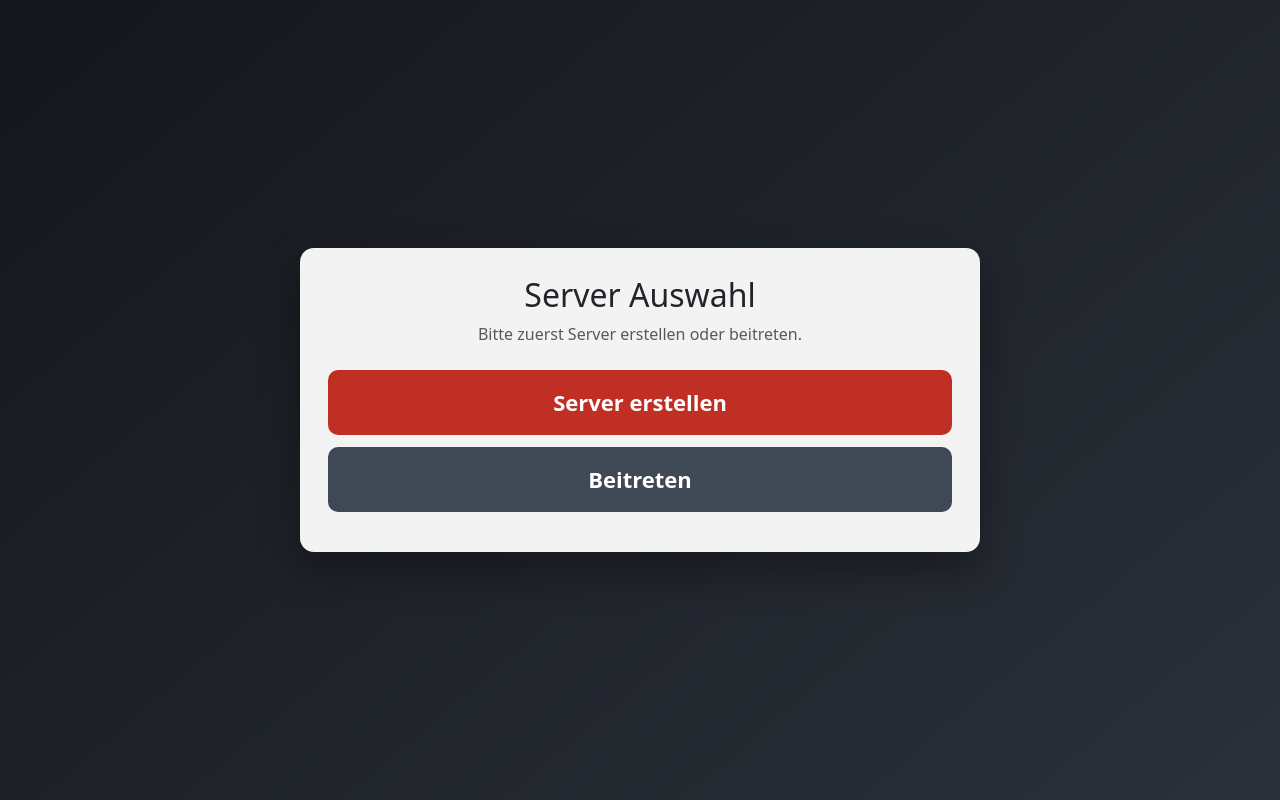
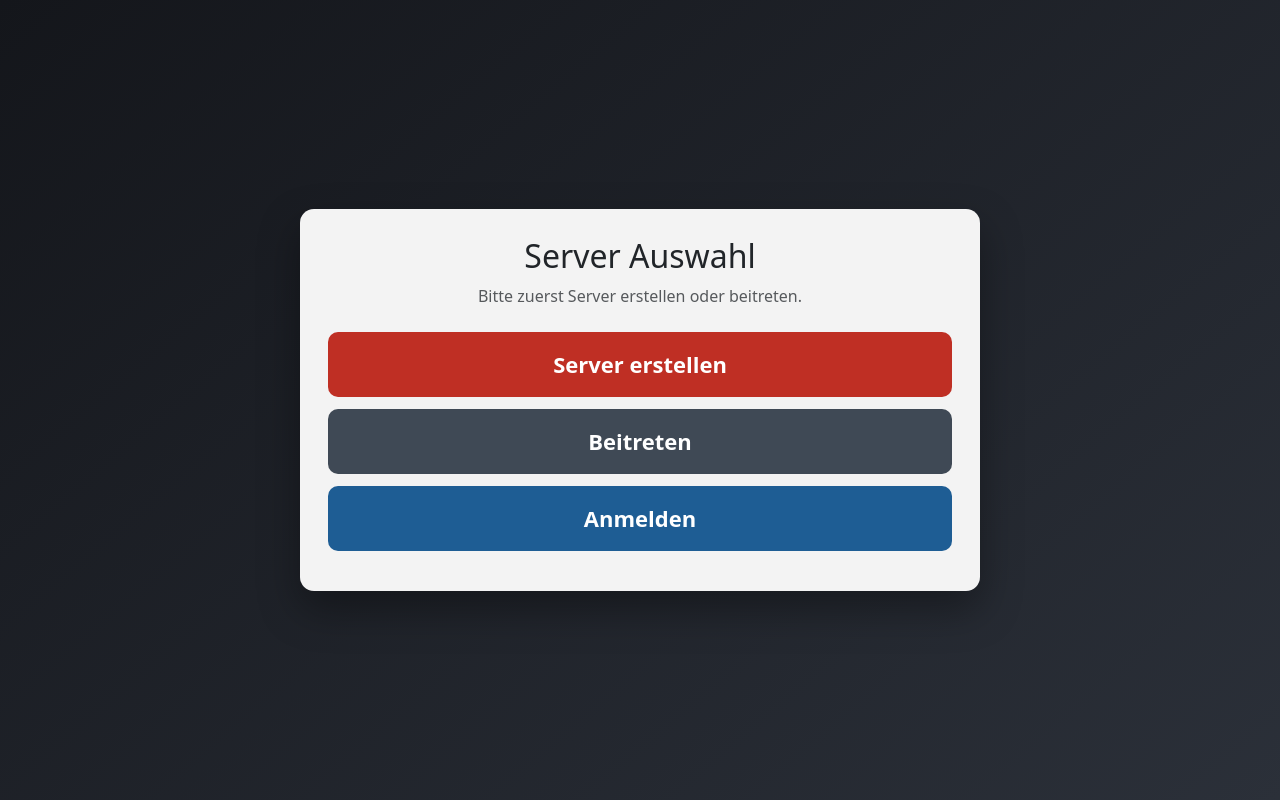
Before and after one commit to joshuariemer2106-boop/Atemschutz-berwachung, a Python web app: template templates/server_entry.html in a window 1280 px wide. Run offline with Jinja, Linux system fonts and the light colour scheme; the template is opened without the code that fills it, so the values that code supplies are empty.

Commit message:
Add login button to server entry page

```diff
--- a/templates/server_entry.html
+++ b/templates/server_entry.html
@@ -11,6 +11,7 @@
       .btn-main { display:block; width:100%; padding:16px; font-size:22px; font-weight:700; margin-bottom:12px; border-radius:10px; text-decoration:none; text-align:center; }
       .create { background:#bf2f24; color:#fff; }
       .join { background:#3f4955; color:#fff; }
+      .login { background:#1e5d94; color:#fff; }
     </style>
   </head>
   <body>
@@ -20,6 +21,7 @@
 
       <a class="btn-main create" href="/presse/owner/setup">Server erstellen</a>
       <a class="btn-main join" href="/join">Beitreten</a>
+      <a class="btn-main login" href="/presse">Anmelden</a>
 
       {% if logged_in %}
       <hr>
```
